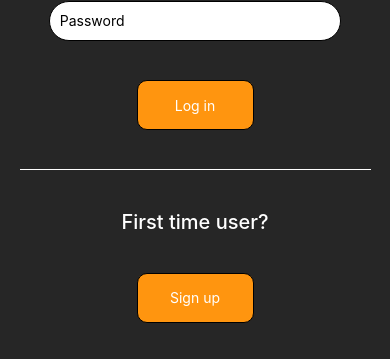
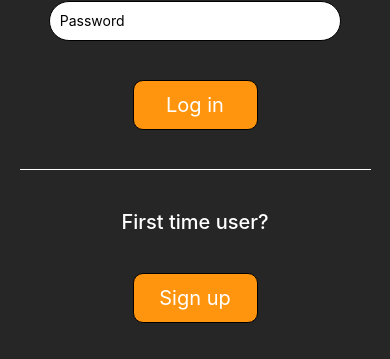
Before and after one commit to INDY01-FitnessApp/INDY01-FitnessApp, a React Native app: screen /home1 in a window 390 px wide. Shown: the part 482-841 px from the top of the page. Built offline with nearby package versions, Linux system fonts and the light colour scheme.

Commit message:
Added styling to home page

```diff
--- a/GlobalStyles.js
+++ b/GlobalStyles.js
@@ -1,20 +1,37 @@
 import { StyleSheet } from "react-native";
 
+// style={[globalStyles.heading, {color: "black" }]}
+// This syntax lets you override properties of the global styles. For example, this applies the global heading style, but changes the color to black
 const globalStyles = StyleSheet.create({
   button: {
     backgroundColor: "#ff950f",
     borderWidth: 1,
     borderColor: "black",
-    width: "30%",
+    minWidth: 125,
     height: 50,
     display: "flex",
     justifyContent: "center",
     alignItems: "center",
     borderRadius: 10,
+    paddingHorizontal: 10,
   },
-
+  heading: {
+    fontSize: 30,
+    color: "white",
+    fontWeight: "600",
+    fontFamily: "",
+  },
   buttonText: {
     color: "white",
+    fontSize: 20,
+  },
+  horizontalRule: {
+    width: "90%",
+    borderBottomColor: "white",
+    borderBottomWidth: StyleSheet.hairlineWidth,
+  },
+  palette: {
+    backgroundDark: "#262626",
   },
 });
 
--- a/Home.js
+++ b/Home.js
@@ -1,12 +1,30 @@
-import { StyleSheet, SafeAreaView, Text } from "react-native";
+import { View, StyleSheet, SafeAreaView, Text, Pressable } from "react-native";
 import { NavigationContainer } from "@react-navigation/native";
 import { createDrawerNavigator } from "@react-navigation/drawer";
+import globalStyles from "./GlobalStyles";
 import "react-native-gesture-handler";
 
 function HomeComponent() {
   return (
     <SafeAreaView style={styles.container}>
-      <Text>Home</Text>
+      <View
+        style={{
+          display: "flex",
+          alignItems: "center",
+          justifyContent: "space-between",
+          flexDirection: "column",
+          marginTop: 90,
+          height: 130,
+          width: "70%",
+        }}
+      >
+        <Text style={[globalStyles.heading, { textAlign: "center" }]}>
+          Ready to start a new trip?
+        </Text>
+        <Pressable style={globalStyles.button}>
+          <Text style={globalStyles.buttonText}>Start new trip →</Text>
+        </Pressable>
+      </View>
     </SafeAreaView>
   );
 }
@@ -20,7 +38,7 @@ export default function Home() {
       <Drawer.Screen
         name="homeC"
         component={HomeComponent}
-        options={{ title: "Page1" }}
+        options={{ title: "Home" }}
       />
       <Drawer.Screen
         name="home1"
@@ -44,10 +62,11 @@ export default function Home() {
 const Drawer = createDrawerNavigator();
 const styles = StyleSheet.create({
   container: {
-    flex: 1,
+    display: "flex",
+    height: "100%",
+    width: "100%",
     flexDirection: "column",
-    backgroundColor: "dodgerblue",
+    backgroundColor: globalStyles.palette.backgroundDark,
     alignItems: "center",
-    justifyContent: "center",
   },
 });
```
